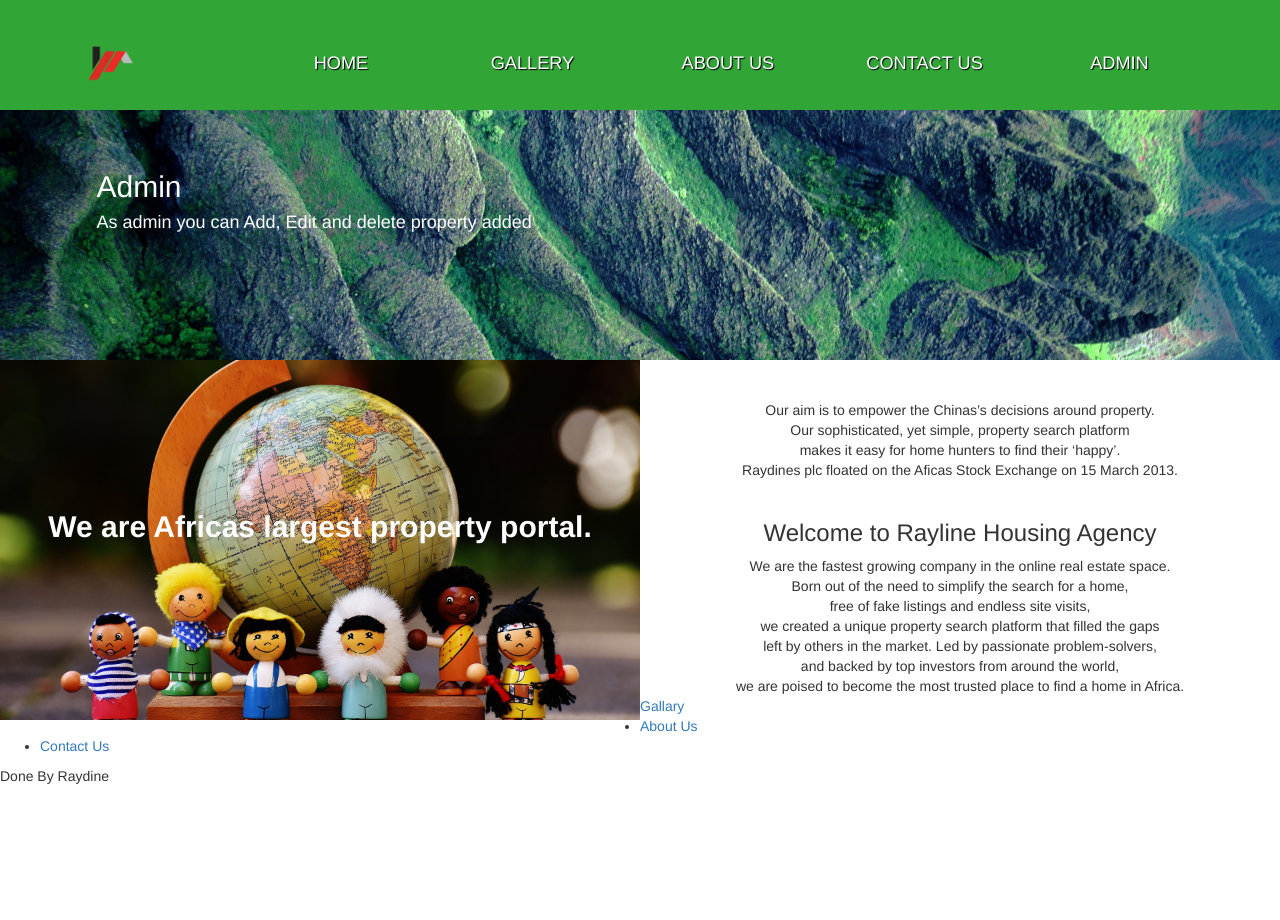
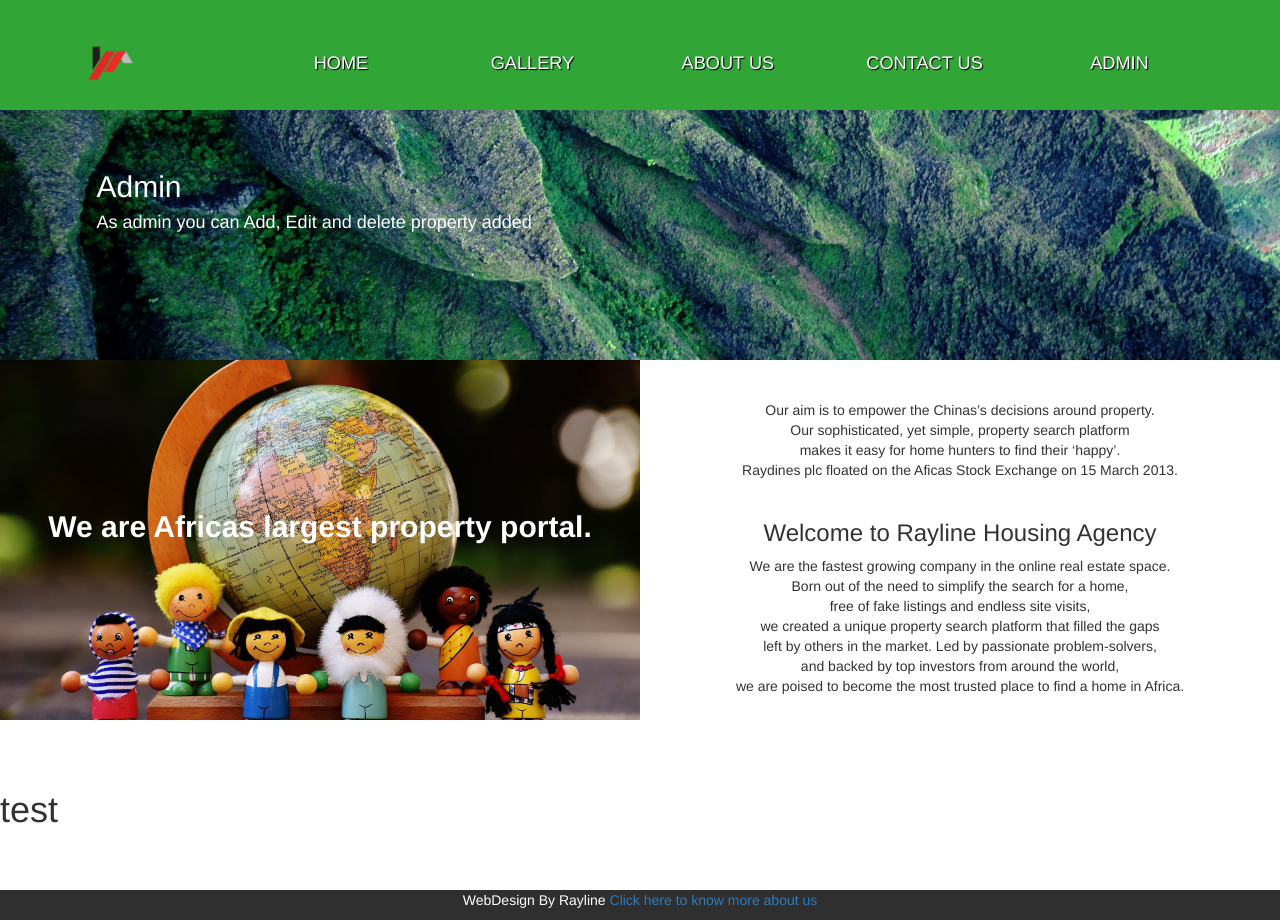
Before and after one commit to Dozzy7/HouseAgency, a PHP site: page /about.php in a window 1280 px wide; the page is wider, and only the part inside the window is pictured. Before the commit the page ends 784 px from the top of that part, so only its background shows below. Run offline with PHP 8.4, Linux system fonts and the light colour scheme; some libraries are stand-ins or nearby versions.

Commit message:
fixed the footer

```diff
--- a/house/about.php
+++ b/house/about.php
@@ -17,10 +17,15 @@ require 'includes/db.connection.php';
 
 
     <!----------------  Body ---------------->
+
+
     <section id="about" class="text-center">
+
         <div class="col-sm-6 imageC">
             <h2>  We are Africas largest property portal.  </h2>
         </div>
+
+
         <div class="col-sm-6">
 
     <article><br><br>
@@ -43,6 +48,11 @@ require 'includes/db.connection.php';
 
  </section>
 
+ <section id="" class="">
+     <div>
+         <h1>test</h1>
+     </div>
+ </section>
 
     <!---------------- Footer ---------------->
     <?php include 'templates/footer.php';?>
--- a/house/css/main.css
+++ b/house/css/main.css
@@ -278,6 +278,10 @@ a.list-group-item.active small {
 }
 
 /*===========For Footer===========*/
+.bg-4 {
+    background-color: #2f2f2f;
+    color: #ffffff;
+}
 
 
 /* ==========================================================================
--- a/house/templates/footer.php
+++ b/house/templates/footer.php
@@ -1,11 +1,3 @@
-<footer>
-	<div class"container">
-		<ul>
-			<li><a href="#">Gallary</a></li>
-			<li><a href="#">About Us</a></li>
-			<li><a href="#">Contact Us</a></li>
-		</ul>
-
-	<p class="pull-left">Done By Raydine</p>
-	</div>
+<footer class="container-fluid bg-4 text-center">
+  <p>WebDesign By Rayline <a href="about.php">Click here to know more about us</a></p>
 </footer>
```
